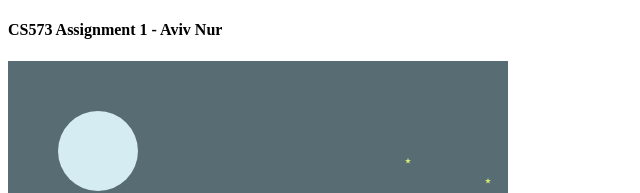
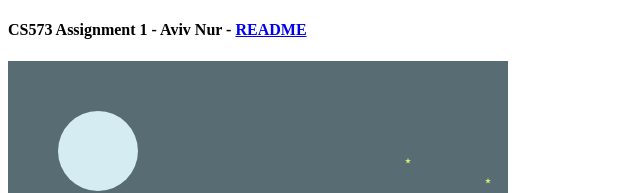
Before and after one commit to cs573-24s/a1-ghd3, a plain HTML site: page index.html in a window 1280 px wide. Shown: the top 193 px of the page, without its empty margins (0-640 px from the left). Drawn offline with nearby package versions, Linux system fonts and the light colour scheme.

Commit message:
Add link of README to the main page

```diff
--- a/index.html
+++ b/index.html
@@ -6,7 +6,7 @@
   <script src="https://d3js.org/d3.v6.min.js"></script>
 </head>
 <body>
-<h4>CS573 Assignment 1 - Aviv Nur</h4>
+<h4>CS573 Assignment 1 - Aviv Nur - <a href="./README.md">README</a></h4>
 </body>
 <script src="index.js"></script>
 </html>
```
